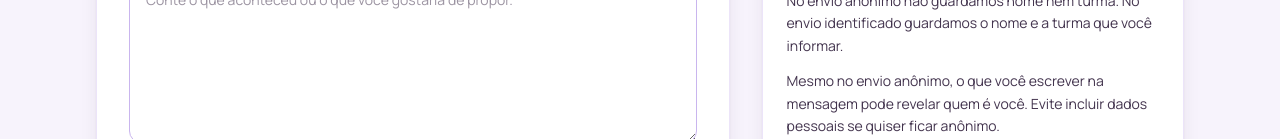
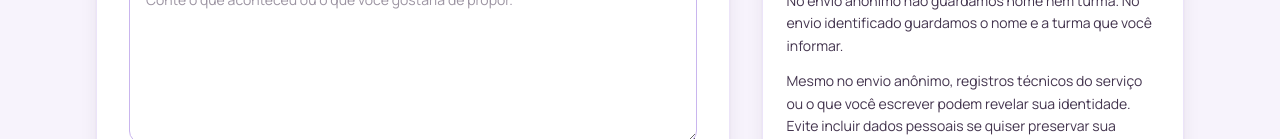
Before and after one commit to schmidt0207/HASOS, a React (Vite) app: page /escuta-sd in a window 1280 px wide. Shown: the part 661-800 px from the top of the page. Built offline with nearby package versions, Linux system fonts and the light colour scheme; no server answers.

Commit message:
Clarify anonymity and hosting access records

```diff
--- a/src/pages/EscutaSD.tsx
+++ b/src/pages/EscutaSD.tsx
@@ -254,7 +254,7 @@ export default function EscutaSD() {
                 <li>As mensagens não aparecem publicamente. Só os integrantes autorizados do Grêmio têm acesso, por meio de login.</li>
                 <li>Usamos o conteúdo apenas para ler, analisar e encaminhar sua manifestação aos responsáveis pela gestão escolar.</li>
                 <li>No envio anônimo não guardamos nome nem turma. No envio identificado guardamos o nome e a turma que você informar.</li>
-                <li>Mesmo no envio anônimo, o que você escrever na mensagem pode revelar quem é você. Evite incluir dados pessoais se quiser ficar anônimo.</li>
+                <li>Mesmo no envio anônimo, registros técnicos do serviço ou o que você escrever podem revelar sua identidade. Evite incluir dados pessoais se quiser preservar sua privacidade.</li>
                 <li>As informações podem ser compartilhadas com a direção quando necessário para resolver a situação.</li>
               </ul>
             </div>
```
